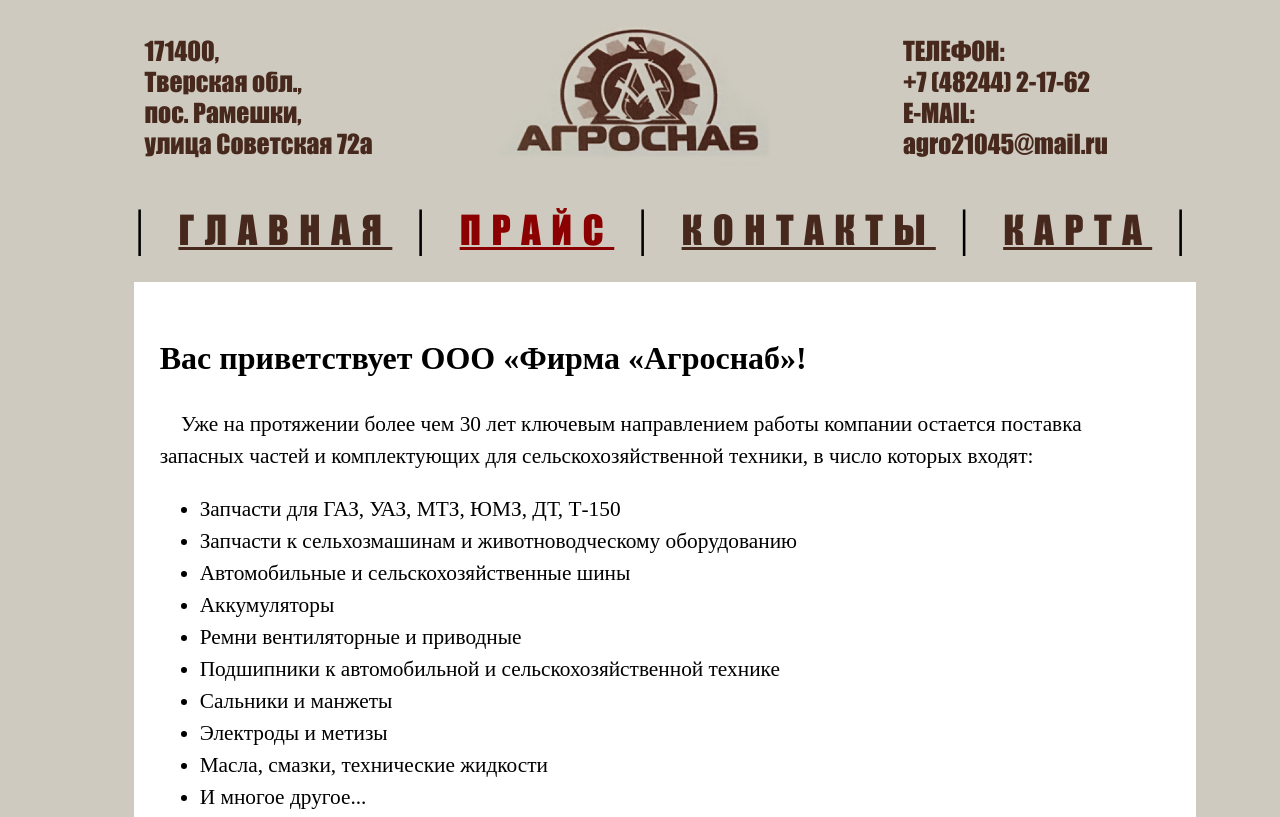
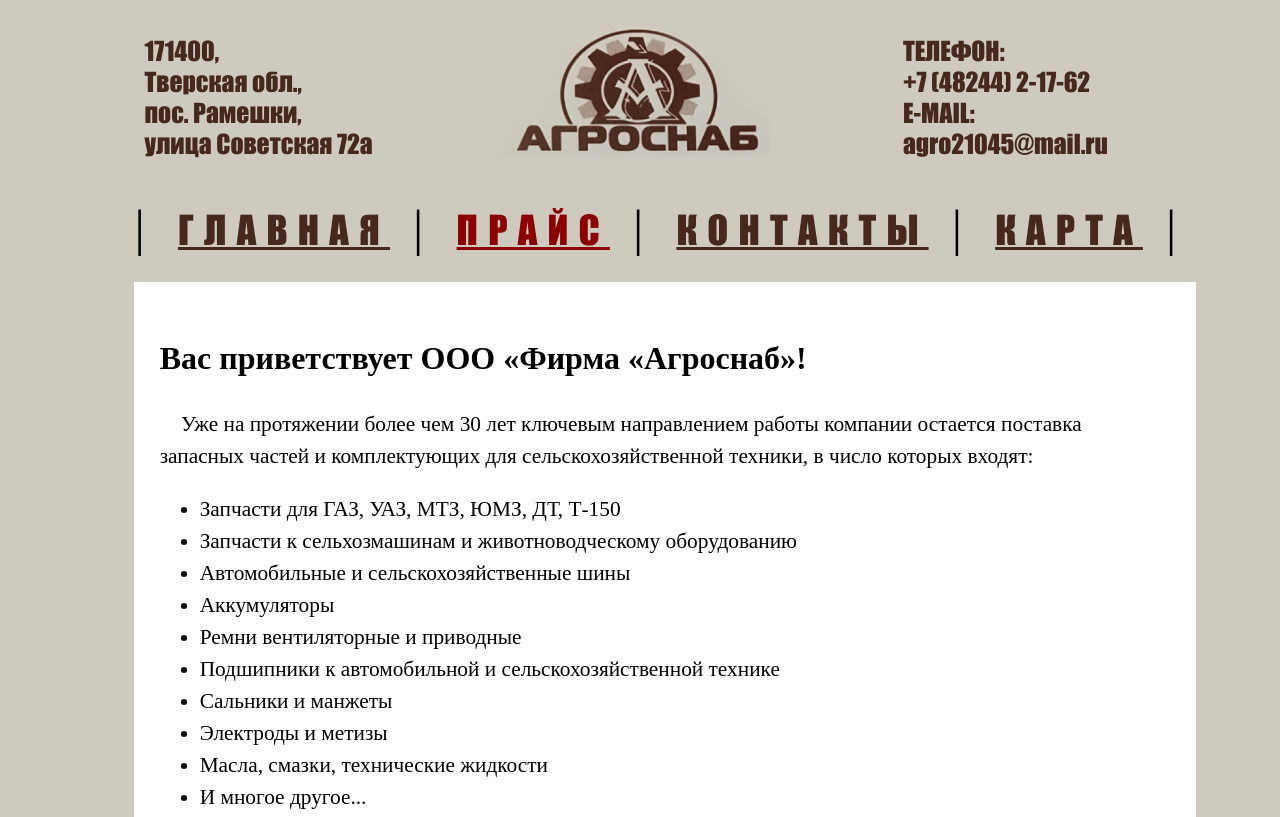
Before and after one commit to infinitum789/agsn69.github.io, a plain HTML site: page index.html in a window 1280 px wide. Shown: the top 817 px of the page. Drawn offline with Linux system fonts and the light colour scheme.

Commit message:
Add files via upload

```diff
--- a/main.css
+++ b/main.css
@@ -33,7 +33,7 @@ body {
 }
 
 #navigate {
-	letter-spacing: 0.205em;
+	letter-spacing: 0.8vw;
 	width: 85%;
 	margin-left: 10%;
 	margin-top: 2%;
```
